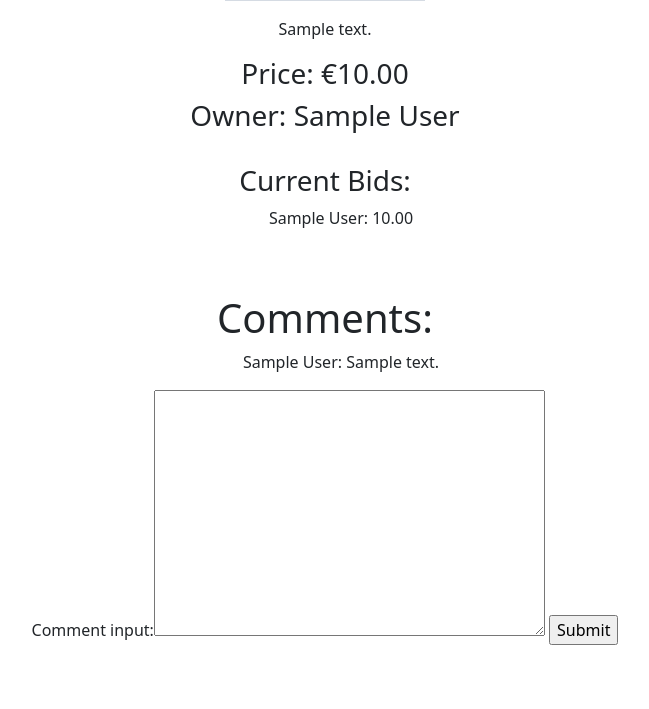
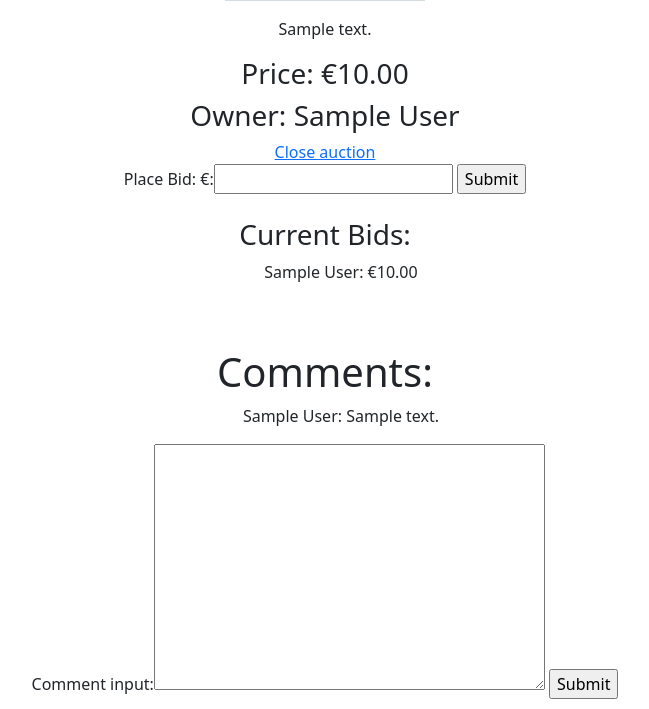
Before and after one commit to minprog-platforms/project-commerce-django-Merto143, a Django app: page /1 in a window 1280 px wide. Shown: the part 518-1227 px from the top of the page, without its empty margins (315-964 px from the left). Before the commit the page ends 1163 px from the top, so only its background shows below. Run offline with Django 3.2, Linux system fonts and the light colour scheme; a user stored in the database is signed in; tables that the repository leaves empty hold one stand-in row (values such as "Sample post"); grey boxes marked "Sample" are stand-in pictures.

Commit message:
De styling van alle listings een stuk mooier gemaakt, daarnaast de styling van create_list verbeterd. Als laatste kun je veilingen nu stoppen als je de eigenaar bent

```diff
--- a/auctions/models.py
+++ b/auctions/models.py
@@ -16,6 +16,7 @@ class Auction_item(models.Model):
     Img_url = models.CharField(max_length=250)
     description = models.TextField()
     watchlist = models.ManyToManyField(User, blank=True, related_name="Watch_item")
+    is_active = models.BooleanField(default=True)
 
     def __str__(self):
         return f"{self.item}"
--- a/auctions/static/auctions/styles.css
+++ b/auctions/static/auctions/styles.css
@@ -1,20 +1,22 @@
 body {
     padding: 10px;
-}
-
-.Bids {
-  text-align: center;
-}
-
-.Info{
-
-  text-align: center;
-}
-
-.Mydiv {
-  color: red;
 }
 
 .Alcen {
   text-align: center;
 }
+
+.Listing_item {
+  text-align: center;
+  display: inline-block;
+  padding: 10px;
+  border-style: solid;
+  border-width: 2px;
+}
+
+
+.Form_field {
+  text-align: center;
+  display: inline-block;
+  padding: 10px;
+}
--- a/auctions/templates/auctions/listing.html
+++ b/auctions/templates/auctions/listing.html
@@ -1,20 +1,26 @@
 {% extends "auctions/layout.html" %}
 
 {% block body %}
+<div class="Alcen">
 
-<h1 class="Alcen"> {{ item }} </h1>
 
-<p class="Alcen"> <img src={{item.Img_url}} alt={{item}} width="200" height="300"></p>
+<h1> {{ item }} </h1>
+{% if not item.is_active %}
+<h3> (Auction closed) </h3>
+{% endif %}
 
-<div class="Info">
+<p> <img src={{item.Img_url}} alt={{item}} width="200" height="300"></p>
 
 <p>{{ item.description }}</p>
 <h3>Price: €{{ item.price }}</h3>
 <h3 class="Bids" >Owner: {{ item.owner }} </h3>
 
 <div>
-    {% if user != item.owner %}
+    {% if item.is_active %}
     {% if user.is_authenticated %}
+    {% if user == item.owner %}
+    <a href="{% url 'close_auction' item.id %}"> Close auction </a>
+    {% else %}
     {% if item in watchlist %}
     <ul>
         <a class="nav-link" href="{% url 'remove_watchlist' item.id %}">Remove from watchlist</a>
@@ -24,12 +30,11 @@
         <a class="nav-link" href="{% url 'add_watchlist' item.id %}">Add to watchlist</a>
     </ul>
     {% endif %}
-
-
+    {% endif %}
 
 </div>
 
-</div>
+
 
 <div class="Bids">
     <form action="{% url 'listing' item.id %}" method="post" enctype="multipart/form-data">
@@ -48,15 +53,19 @@
     {% else %}
         Sign in to place bid.
     {% endif %}
-    {% endif %}
+
+
 <br>
 <h3>Current Bids:</h3>
+{% if not bids  %}
+<p>No bids yet, be the first one to place an offer!</p>
+{% else %}
 {% for bid in bids %}
 <ul>
-  {{bid.bidder}}: {{bid.bid_price}}
+  {{bid.bidder}}: €{{bid.bid_price}}
 </ul>
 {% endfor %}
-
+{% endif %}
 </div>
 
 <br><br>
@@ -74,5 +83,12 @@
     </form>
 </div>
 
-
+{% else %}
+{% if winner == "" %}
+<h3>Auction winner: No winner </h3>
+{% else %}
+<h3>Auction winner: {{ winner }} </h3>
+{% endif %}
+</div>
+{% endif %}
 {% endblock %}
--- a/auctions/urls.py
+++ b/auctions/urls.py
@@ -12,5 +12,6 @@ urlpatterns = [
     path("add_watchlist/<int:item_id>", views.add_to_watchlist, name="add_watchlist"),
     path("remove_watchlist/<int:item_id>", views.remove_from_watchlist, name="remove_watchlist"),
     path("my_watchlist", views.my_watchlist, name="my_watchlist"),
-    path("my_listings", views.my_listings, name="my_listings")
+    path("my_listings", views.my_listings, name="my_listings"),
+    path("close_auction/<int:item_id>", views.close_auction, name="close_auction"),
 ]
--- a/auctions/views.py
+++ b/auctions/views.py
@@ -16,16 +16,19 @@ class ListingForm(forms.ModelForm):
         labels = {"item": "Name"}
         fields = ['item', 'price', 'Img_url', 'description']
 
+
 class BidForm(forms.ModelForm):
     class Meta:
         model = Bid
         labels = {"bid_price": "Place Bid: €"}
         fields = ['bid_price']
 
+
 class CommentForm(forms.ModelForm):
     class Meta:
         model = Comment
         fields = ["comment_input"]
+
 
 def index(request):
     return render(request, "auctions/index.html", {
@@ -36,6 +39,7 @@ def listing(request, item_id):
     bid_form = ""
     comment_form = ""
     watchlist = ""
+    winner = ""
 
     if request.user.is_authenticated:
         bid_form = BidForm()
@@ -58,14 +62,20 @@ def listing(request, item_id):
                     messages.error(request, "Bid must be higher than other bids")
                     return HttpResponseRedirect(reverse("listing", kwargs={'item_id': item.id}))
 
-
                 new_bid = Bid(
                     bid_price = bid_price,
                     bidder = request.user
                 )
 
+                if new_bid.bidder == item.owner:
+                    messages.error(request, "You can't place any bids on your own item")
+                    return HttpResponseRedirect(reverse("listing", kwargs={'item_id': item.id}))
+
+
                 new_bid.save()
                 new_bid.item.add(item)
+
+                item.watchlist.add(request.user)
 
             if comment_form.is_valid():
                 comment_input = request.POST["comment_input"]
@@ -77,6 +87,10 @@ def listing(request, item_id):
                 new_comment.save()
                 new_comment.item.add(item)
 
+        if not item.is_active:
+            winner = get_winner(item)
+
+
     return  render(request, "auctions/listing.html", {
         "item": item,
         "owner": item.owner,
@@ -84,7 +98,8 @@ def listing(request, item_id):
         "watchlist": watchlist,
         "bids": item.Bid_item.all(),
         "comment_form": comment_form,
-        "comments": item.Comment.all()
+        "comments": item.Comment.all(),
+        "winner": winner
         })
 
 def create_listing(request):
@@ -139,6 +154,15 @@ def my_listings(request):
     user = request.user
     userlistings = Auction_item.objects.filter(owner=user)
     return render(request, "auctions/my_listings.html", {"listings": userlistings})
+
+@login_required
+def close_auction(request, item_id):
+    item = Auction_item.objects.get(pk = item_id)
+    item.is_active = False
+    item.save()
+
+    return HttpResponseRedirect(reverse("listing", kwargs={'item_id': item.id}))
+
 
 def login_view(request):
     if request.method == "POST":
@@ -195,15 +219,30 @@ def register(request):
     else:
         return render(request, "auctions/register.html")
 
+
 def check_bid(item, bid_price):
+    """ Returns 0 if the bid placed is valid"""
     prices = []
+    # check if bid is higher than starting price
     if float(bid_price) < item.price:
         return 1
+
     for bid in item.Bid_item.all():
         prices.append(bid.bid_price)
+
     if prices != []:
         max_bid = max(prices)
+
+        # check if bid is higher than previous bids
         if float(bid_price) <= max_bid:
             return 2
     else:
         return 0
+
+def get_winner(item):
+
+    if item.Bid_item.first() != None:
+        winner = item.Bid_item.last().bidder.username
+    else:
+        winner = ""
+    return winner
```
Also changed, not shown: auctions/templates/auctions/create_listing.html (+29 -5 lines), auctions/templates/auctions/index.html (+15 -4 lines), auctions/templates/auctions/my_listings.html (+11 -4 lines), auctions/templates/auctions/my_watchlist.html (+9 -3 lines), auctions/migrations/0014_auction_item_is_active.py (added).
